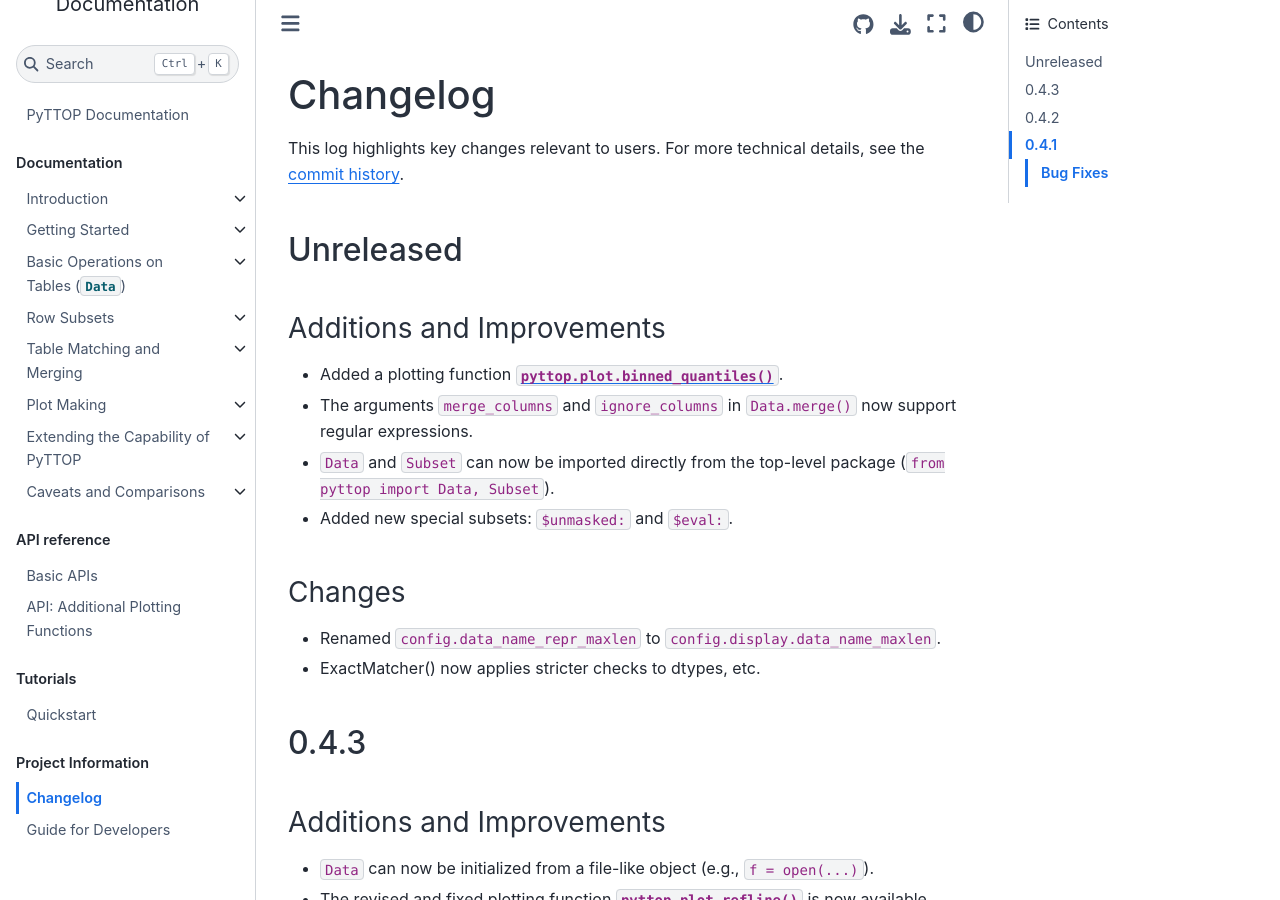
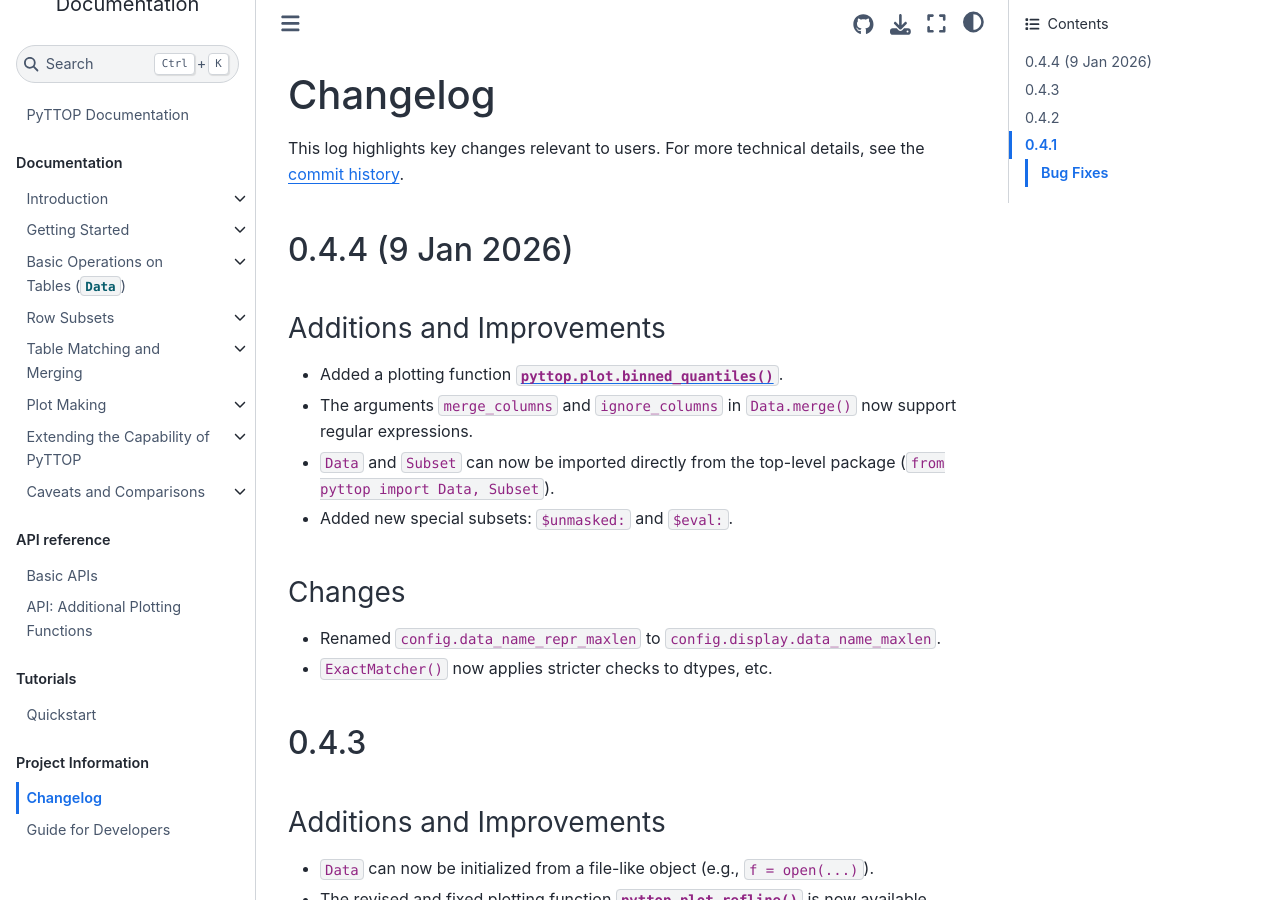
Before and after one commit to ycwang-astro/pyttop-docs, a Jupyter Book: the page built from docs/project/CHANGELOG.md, in a window 1280 px wide and 900 px high. Built offline with Jupyter Book 1.0.4 settings and Sphinx 7.4.7 and the Sphinx Book theme 1.1.4, drawn with Linux system fonts in a browser that asks for light colours; some of the changed text lies outside the part shown.

Commit message:
release 0.4.4

```diff
--- a/docs/_config.yml
+++ b/docs/_config.yml
@@ -3,7 +3,7 @@
 
 title: PyTTOP Documentation
 author: Yu-Chen Wang
-copyright: "2025"
+copyright: "2025-2026"
 # logo: logo.png
 
 # Force re-execution of notebooks on each build.
--- a/docs/project/CHANGELOG.md
+++ b/docs/project/CHANGELOG.md
@@ -1,7 +1,7 @@
 # Changelog
 This log highlights key changes relevant to users. For more technical details, see the [commit history](https://github.com/ycwang-astro/pyttop/commits/).
 
-## Unreleased
+## 0.4.4 (9 Jan 2026)
 ### Additions and Improvements
 - Added a plotting function [`pyttop.plot.binned_quantiles()`](../api/plotfuncs.rst#pyttop.plot.binned_quantiles).
 - The arguments `merge_columns` and `ignore_columns` in `Data.merge()` now support regular expressions.
@@ -10,7 +10,7 @@ This log highlights key changes relevant to users. For more technical details, s
 
 ### Changes
 - Renamed `config.data_name_repr_maxlen` to `config.display.data_name_maxlen`.
-- ExactMatcher() now applies stricter checks to dtypes, etc.
+- `ExactMatcher()` now applies stricter checks to dtypes, etc.
 
 ## 0.4.3
 ### Additions and Improvements
```
